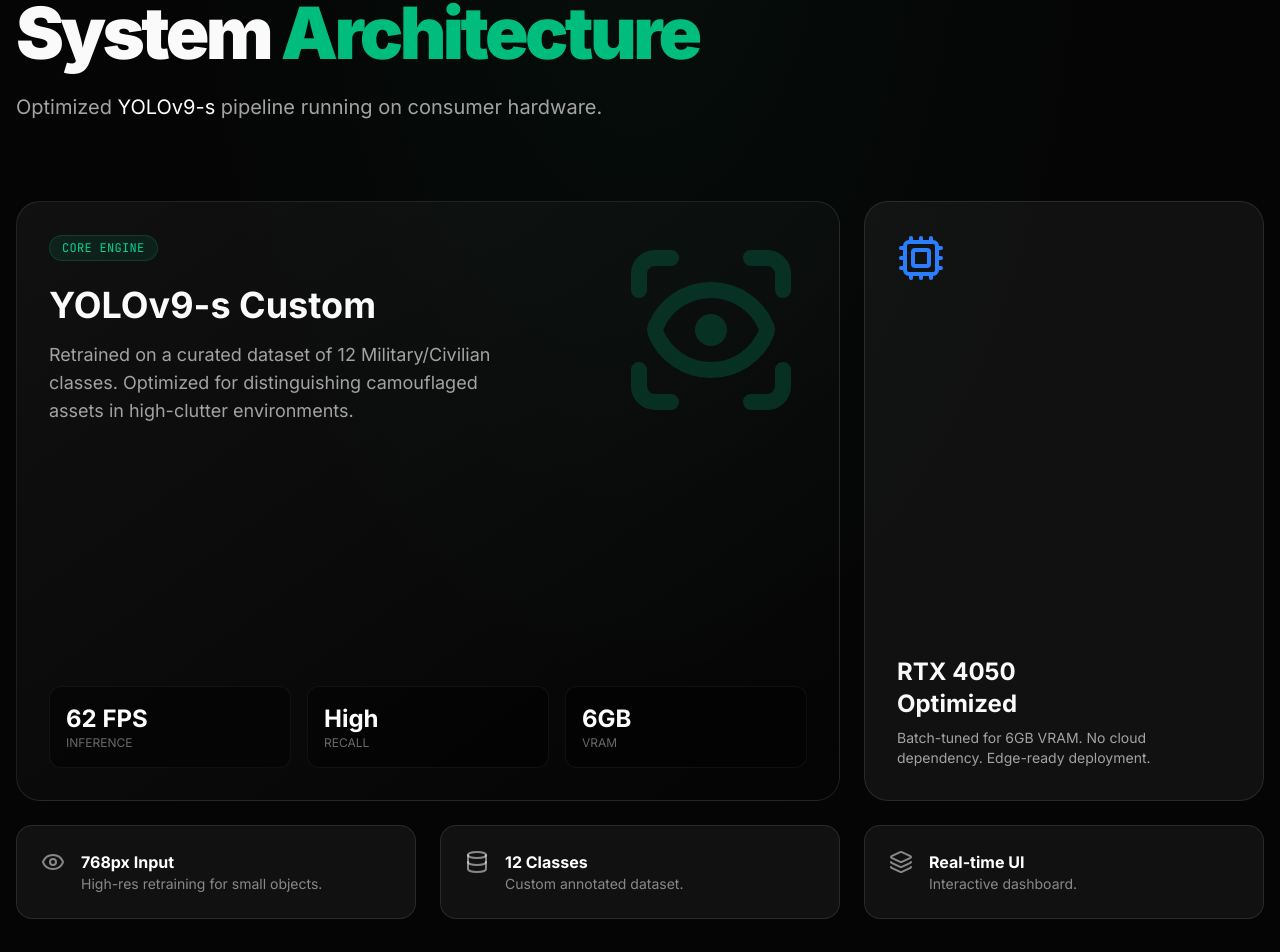
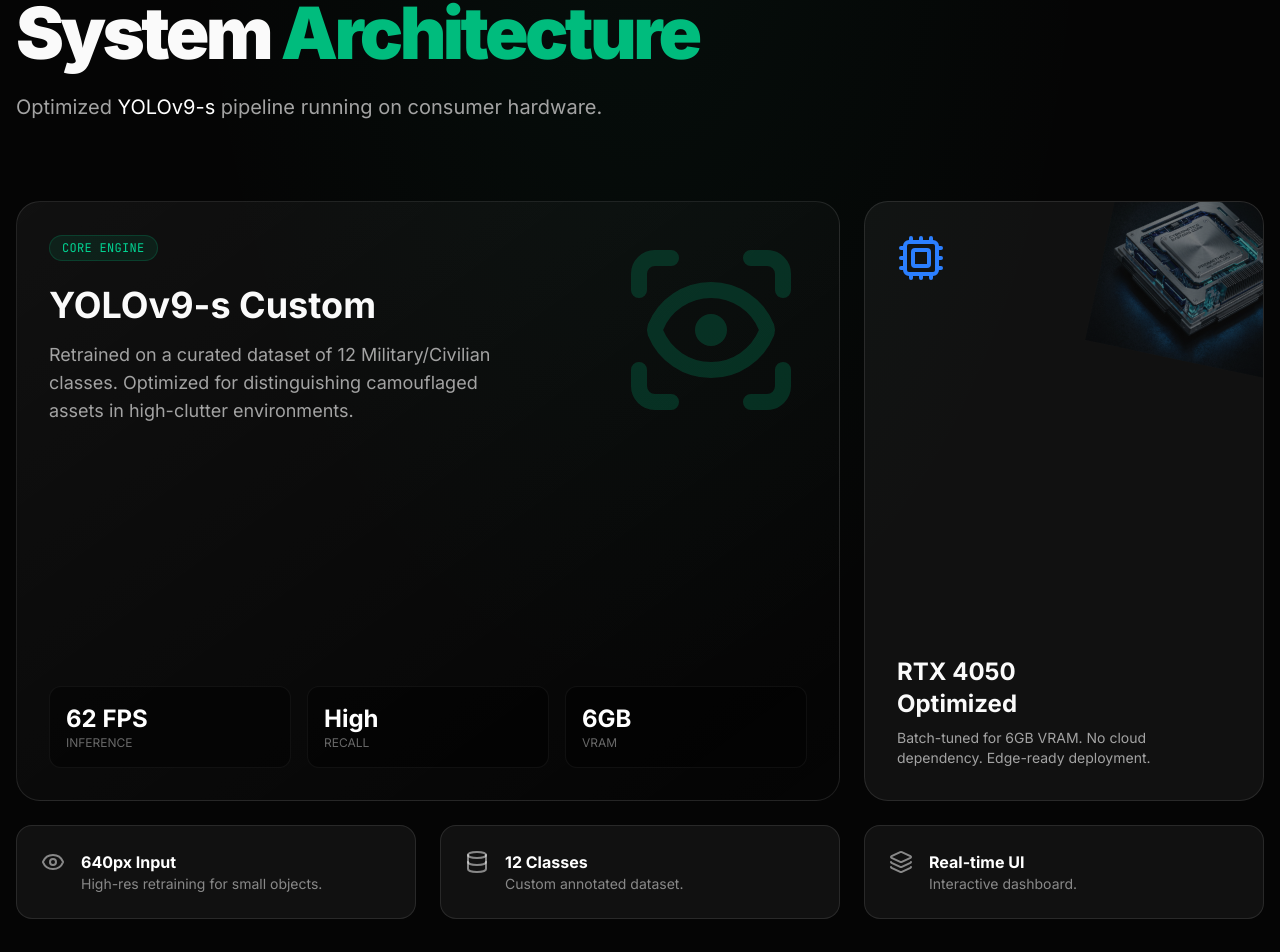
Before and after one commit to 108harsh/PitchDeck-TriNetra-, a Next.js app: page / in a window 1280 px wide. Shown: the part 3645-4597 px from the top of the page. Built offline with nearby package versions, Linux system fonts and the light colour scheme.

Commit message:
4th page updated !

```diff
--- a/src/components/SolutionDetailed.tsx
+++ b/src/components/SolutionDetailed.tsx
@@ -67,8 +67,12 @@
                         className="md:col-span-2 md:row-span-2 bg-white/5 border border-white/10 rounded-3xl p-8 flex flex-col relative overflow-hidden group hover:border-blue-500/30 transition-colors"
                     >
                         <div className="absolute inset-0 bg-blue-500/5 opacity-0 group-hover:opacity-100 transition-opacity" />
-                        <Cpu className="w-12 h-12 text-blue-500 mb-auto" />
-                        <div>
+                        <div className="absolute -right-8 -top-8 w-48 h-48 opacity-50 group-hover:opacity-80 transition-opacity rotate-12">
+                            <img src="/gpu_chip.png" alt="RTX Chip" className="w-full h-full object-contain" />
+                        </div>
+
+                        <Cpu className="w-12 h-12 text-blue-500 mb-auto relative z-10" />
+                        <div className="relative z-10">
                             <h3 className="text-2xl font-bold mb-2">RTX 4050 <br />Optimized</h3>
                             <p className="text-muted-foreground text-sm">
                                 Batch-tuned for 6GB VRAM.
@@ -83,7 +87,7 @@
                 {/* Bottom Row */}
                 <div className="grid grid-cols-1 md:grid-cols-3 gap-6 mt-6">
                     {[
-                        { title: "768px Input", desc: "High-res retraining for small objects.", icon: Eye },
+                        { title: "640px Input", desc: "High-res retraining for small objects.", icon: Eye },
                         { title: "12 Classes", desc: "Custom annotated dataset.", icon: Database },
                         { title: "Real-time UI", desc: "Interactive dashboard.", icon: Layers },
                     ].map((item, i) => (
```
Also changed, not shown: public/gpu_chip.png (added).
